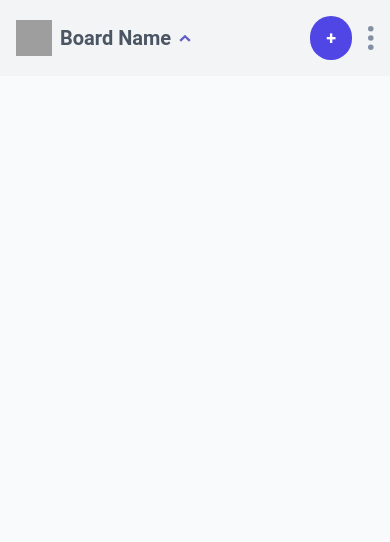
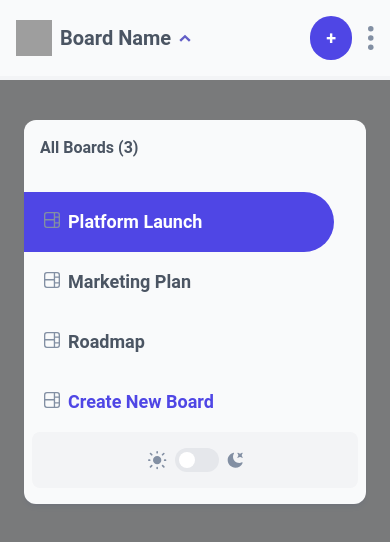
Before and after one commit to mustafa-khaled/Kanban-Task-Management, a React (Vite) app: page / in a window 390 px wide. Both pictures are taken after a click on the picture 185 px from the left and 37 px from the top of the page. Shown: the top 542 px of the page. Built offline with nearby package versions, Linux system fonts and the light colour scheme; grey boxes are pictures that could not be loaded; the HTML template or start-up script is replaced by a standard one.

Commit message:
Add Edit Board

```diff
--- a/package.json
+++ b/package.json
@@ -10,10 +10,13 @@
     "preview": "vite preview"
   },
   "dependencies": {
+    "@headlessui/react": "^1.7.17",
     "@reduxjs/toolkit": "^1.9.6",
     "react": "^18.2.0",
     "react-dom": "^18.2.0",
-    "react-redux": "^8.1.3"
+    "react-redux": "^8.1.3",
+    "tailwind-scrollbar-hide": "^1.1.7",
+    "uuid": "^9.0.1"
   },
   "devDependencies": {
     "@types/react": "^18.2.15",
--- a/src/App.jsx
+++ b/src/App.jsx
@@ -1,10 +1,17 @@
 import Header from "./components/header/Header";
 import Center from "./components/Center";
+import { useState } from "react";
 
 function App() {
+  const [boardModalOpen, setBoardModalOpen] = useState(false);
+
   return (
     <div className="h-[100vh] bg-bgc text-textColor">
-      <Header />
+      <Header
+        boardModalOpen={boardModalOpen}
+        setBoardModalOpen={setBoardModalOpen}
+      />
+
       <Center />
     </div>
   );
--- a/src/components/header/Header.jsx
+++ b/src/components/header/Header.jsx
@@ -4,10 +4,11 @@ import logo from "/logo.jpg";
 import iconDown from "../../assets/icon-chevron-down.svg";
 import iconUp from "../../assets/icon-chevron-up.svg";
 import Button from "../Button";
+import ellipsis from "../../assets/icon-vertical-ellipsis.svg";
+import HeaderDropdown from "./HeaderDropdown";
+import AddEditBoard from "../../modals/AddEditBoard";
 
-import ellipsis from "../../assets/icon-vertical-ellipsis.svg";
-
-function Header() {
+function Header({ boardModalOpen, setBoardModalOpen }) {
   const [openDropDown, setOpenDropDown] = useState(false);
 
   return (
@@ -39,6 +40,15 @@ function Header() {
           <img src={ellipsis} alt="ellipsis" className="h-6 cursor-pointer" />
         </div>
       </div>
+
+      {openDropDown && (
+        <HeaderDropdown
+          setOpenDropDown={setOpenDropDown}
+          setBoardModalOpen={setBoardModalOpen}
+        />
+      )}
+
+      {boardModalOpen && <AddEditBoard setBoardModalOpen={setBoardModalOpen} />}
     </header>
   );
 }
--- /dev/null
+++ b/src/components/header/HeaderDropdown.jsx
@@ -0,0 +1,56 @@
+import { useSelector } from "react-redux";
+import boardIcon from "../../assets/icon-board.svg";
+import ThemeToggle from "./ThemeToggle";
+
+function HeaderDropdown({ setOpenDropDown, setBoardModalOpen }) {
+  const boards = useSelector((state) => state.boards);
+
+  return (
+    <div
+      className="absolute bottom-[-100vh] left-0 right-0 top-20 bg-[#00000080] px-6 py-10"
+      onClick={(e) => {
+        if (e.target !== e.currentTarget) {
+          return;
+        }
+        setOpenDropDown(false);
+      }}
+    >
+      {/* Dropdown Modal */}
+      <div className="w-full rounded-xl bg-contentBgc py-4 shadow-md shadow-[#364e7e1a]">
+        <h3 className="mx-4 mb-8 font-semibold">
+          All Boards ({boards.length})
+        </h3>
+        <div>
+          {boards.map((board, index) => {
+            return (
+              <div
+                key={index}
+                className={`flex items-baseline space-x-2 px-5 py-4 ${
+                  board?.isActive &&
+                  "mr-8 rounded-r-full  bg-colorBrand text-white"
+                }`}
+              >
+                <img src={boardIcon} alt="" className="h-4" />
+                <p className="text-lg font-bold">{board?.name}</p>
+              </div>
+            );
+          })}
+
+          <div
+            className={`flex cursor-pointer items-baseline space-x-2 px-5 py-4 text-colorBrand`}
+            onClick={() => {
+              setBoardModalOpen(true);
+              setOpenDropDown(false);
+            }}
+          >
+            <img src={boardIcon} alt="" className="h-4" />
+            <p className="text-lg font-bold">Create New Board</p>
+          </div>
+          <ThemeToggle />
+        </div>
+      </div>
+    </div>
+  );
+}
+
+export default HeaderDropdown;
--- a/src/components/header/ThemeToggle.jsx
+++ b/src/components/header/ThemeToggle.jsx
@@ -1,6 +1,10 @@
 import { useSelector, useDispatch } from "react-redux";
 import { toggleTheme } from "../../redux/features/themeSlice";
 import { useEffect } from "react";
+import { Switch } from "@headlessui/react";
+
+import lightIcon from "../../assets/icon-light-theme.svg";
+import darkIcon from "../../assets/icon-dark-theme.svg";
 
 function ThemeToggle() {
   const { theme } = useSelector((state) => state.theme);
@@ -16,12 +20,27 @@ function ThemeToggle() {
     }
   }, [theme]);
 
+  const handleToggle = () => {
+    dispatch(toggleTheme());
+  };
+
   return (
-    <div
-      className="cursor-pointer bg-red-400 p-[10px]"
-      onClick={() => dispatch(toggleTheme())}
-    >
-      Theme
+    <div className="mx-2 flex items-center justify-center space-x-2 rounded-lg bg-bgc p-4">
+      <img src={lightIcon} alt="Light Icon" />
+      <Switch
+        checked={theme}
+        onChange={handleToggle}
+        className={`${
+          theme ? "bg-colorBrand" : "bg-gray-200"
+        } relative inline-flex h-6 w-11 items-center rounded-full`}
+      >
+        <span
+          className={`${
+            theme ? "translate-x-6" : "translate-x-1"
+          } inline-block h-4 w-4 transform rounded-full bg-white transition`}
+        ></span>
+      </Switch>
+      <img src={darkIcon} alt="Dark Icon" />
     </div>
   );
 }
--- a/src/data/data.json
+++ b/src/data/data.json
@@ -2,7 +2,7 @@
   "boards": [
     {
       "name": "Platform Launch",
-      "isActive": false,
+      "isActive": true,
       "columns": [
         {
           "name": "Todo",
--- a/src/index.css
+++ b/src/index.css
@@ -48,8 +48,8 @@
 
     &.dark {
       --color-grey-0: #18212f;
-      --color-grey-50: #111827;
-      --color-grey-100: #1f2937;
+      --color-grey-100: #111827;
+      --color-grey-50: #1f2937;
       --color-grey-200: #374151;
       --color-grey-300: #4b5563;
       --color-grey-400: #6b7280;
--- /dev/null
+++ b/src/modals/AddEditBoard.jsx
@@ -0,0 +1,75 @@
+import { useState } from "react";
+import { v4 as v4Uuid } from "uuid";
+
+function AddEditBoard({ setBoardModalOpen, type }) {
+  const [name, setName] = useState("");
+  const [newColumns, setNewColumns] = useState([
+    { name: "Todo", task: [], id: v4Uuid() },
+    { name: "Doing", task: [], id: v4Uuid() },
+  ]);
+
+  const handleChange = (id, newValue) => {
+    setNewColumns((prev) => {
+      const newSate = [...prev];
+      const column = newSate.find((col) => col.id === id);
+      column.name = newValue;
+      return newSate;
+    });
+  };
+
+  return (
+    <div
+      className="scrollbar-hide fixed bottom-0 left-0 right-0
+      top-20 flex items-center justify-center overflow-scroll bg-[#00000080] px-2 py-4"
+      onClick={(e) => {
+        if (e.target !== e.currentTarget) {
+          return;
+        }
+        setBoardModalOpen(false);
+      }}
+    >
+      <div
+        className="scrollbar-hide mx-auto max-h-[95vh] w-full
+        max-w-md overflow-y-scroll rounded-xl bg-contentBgc px-8 py-8 font-bold shadow-md shadow-[#364e7e1a]"
+      >
+        <h3 className="text-lg">
+          {type === "edit" ? "Edit" : "Add New"} Board
+        </h3>
+
+        {/* Task Name */}
+
+        <div className="mt-8 flex flex-col space-y-3">
+          <label className="text-sm">Board Name</label>
+          <input
+            type="text"
+            className=" rounded-md border border-textColor bg-transparent
+            px-4 py-2 text-sm  outline-none ring-1  focus:border-colorBrand"
+            placeholder="e.g Web Design"
+            value={name}
+            onChange={(e) => setName(e.target.value)}
+          />
+        </div>
+        {/* Board Columns */}
+
+        <div className="mt-8 flex flex-col space-y-3">
+          <label className="text-sm">Board Columns</label>
+          {newColumns.map((col) => {
+            return (
+              <div key={col.id} className="flex w-full items-center">
+                <input
+                  type="text"
+                  className=" rounded-md border border-textColor bg-transparent
+                  px-4 py-2 text-sm  outline-none focus:border-colorBrand"
+                  value={col?.name}
+                  onChange={(e) => handleChange(col.id, e.target.value)}
+                />
+              </div>
+            );
+          })}
+        </div>
+      </div>
+    </div>
+  );
+}
+
+export default AddEditBoard;
--- /dev/null
+++ b/src/redux/features/boardsSlice.js
@@ -0,0 +1,115 @@
+import { createSlice } from "@reduxjs/toolkit";
+import data from "../../data/data.json";
+
+const boardsSlice = createSlice({
+  name: "boards",
+  initialState: data.boards,
+  reducers: {
+    addBoard: (state, action) => {
+      const isActive = state.length > 0 ? false : true;
+      const payload = action.payload;
+      const board = {
+        name: payload.name,
+        isActive,
+        columns: [],
+      };
+      board.columns = payload.newColumns;
+      state.push(board);
+    },
+    editBoard: (state, action) => {
+      const payload = action.payload;
+      const board = state.find((board) => board.isActive);
+      board.name = payload.name;
+      board.columns = payload.newColumns;
+    },
+    deleteBoard: (state) => {
+      const board = state.find((board) => board.isActive);
+      state.splice(state.indexOf(board), 1);
+    },
+    setBoardActive: (state, action) => {
+      state.map((board, index) => {
+        index === action.payload.index
+          ? (board.isActive = true)
+          : (board.isActive = false);
+        return board;
+      });
+    },
+    addTask: (state, action) => {
+      const { title, status, description, subtasks, newColIndex } =
+        action.payload;
+      const task = { title, description, subtasks, status };
+      const board = state.find((board) => board.isActive);
+      const column = board.columns.find((col, index) => index === newColIndex);
+      column.tasks.push(task);
+    },
+    editTask: (state, action) => {
+      const {
+        title,
+        status,
+        description,
+        subtasks,
+        prevColIndex,
+        newColIndex,
+        taskIndex,
+      } = action.payload;
+      const board = state.find((board) => board.isActive);
+      const column = board.columns.find((col, index) => index === prevColIndex);
+      const task = column.tasks.find((task, index) => index === taskIndex);
+      task.title = title;
+      task.status = status;
+      task.description = description;
+      task.subtasks = subtasks;
+      if (prevColIndex === newColIndex) return;
+      column.tasks = column.tasks.filter((task, index) => index !== taskIndex);
+      const newCol = board.columns.find((col, index) => index === newColIndex);
+      newCol.tasks.push(task);
+    },
+    dragTask: (state, action) => {
+      const { colIndex, prevColIndex, taskIndex } = action.payload;
+      const board = state.find((board) => board.isActive);
+      const prevCol = board.columns.find((col, i) => i === prevColIndex);
+      const task = prevCol.tasks.splice(taskIndex, 1)[0];
+      board.columns.find((col, i) => i === colIndex).tasks.push(task);
+    },
+    setSubtaskCompleted: (state, action) => {
+      const payload = action.payload;
+      const board = state.find((board) => board.isActive);
+      const col = board.columns.find((col, i) => i === payload.colIndex);
+      const task = col.tasks.find((task, i) => i === payload.taskIndex);
+      const subtask = task.subtasks.find((subtask, i) => i === payload.index);
+      subtask.isCompleted = !subtask.isCompleted;
+    },
+    setTaskStatus: (state, action) => {
+      const payload = action.payload;
+      const board = state.find((board) => board.isActive);
+      const columns = board.columns;
+      const col = columns.find((col, i) => i === payload.colIndex);
+      if (payload.colIndex === payload.newColIndex) return;
+      const task = col.tasks.find((task, i) => i === payload.taskIndex);
+      task.status = payload.status;
+      col.tasks = col.tasks.filter((task, i) => i !== payload.taskIndex);
+      const newCol = columns.find((col, i) => i === payload.newColIndex);
+      newCol.tasks.push(task);
+    },
+    deleteTask: (state, action) => {
+      const payload = action.payload;
+      const board = state.find((board) => board.isActive);
+      const col = board.columns.find((col, i) => i === payload.colIndex);
+      col.tasks = col.tasks.filter((task, i) => i !== payload.taskIndex);
+    },
+  },
+});
+
+export const {
+  setBoardActive,
+  deleteBoard,
+  editBoard,
+  addBoard,
+  addTask,
+  editTask,
+  dragTask,
+  setSubtaskCompleted,
+  setTaskStatus,
+  deleteTask,
+} = boardsSlice.actions;
+export default boardsSlice.reducer;
--- a/src/redux/store.js
+++ b/src/redux/store.js
@@ -1,8 +1,10 @@
 import { configureStore } from "@reduxjs/toolkit";
 import themeReducer from "./features/themeSlice";
+import boardsReducer from "./features/boardsSlice";
 
 export const store = configureStore({
   reducer: {
     theme: themeReducer,
+    boards: boardsReducer,
   },
 });
--- a/tailwind.config.js
+++ b/tailwind.config.js
@@ -5,8 +5,8 @@ export default {
   theme: {
     extend: {
       colors: {
-        bgc: "var(--color-grey-50)",
-        contentBgc: "var(--color-grey-100)",
+        bgc: "var(--color-grey-100)",
+        contentBgc: "var(--color-grey-50)",
         borderColor: "var(--color-grey-100)",
         textColor: "var(--color-grey-600)",
         hoverText: "var( --color-grey-400)",
@@ -17,5 +17,5 @@ export default {
       },
     },
   },
-  plugins: [],
+  plugins: [require("tailwind-scrollbar-hide")],
 };
```
Also changed, not shown: 1 other file (tests, documents, lock files or other folders).
